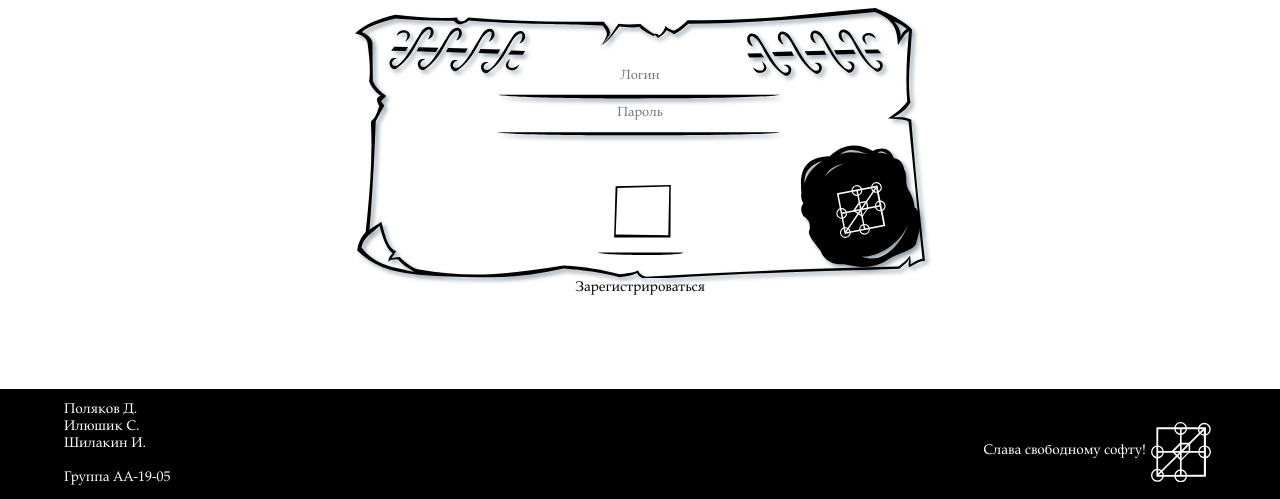
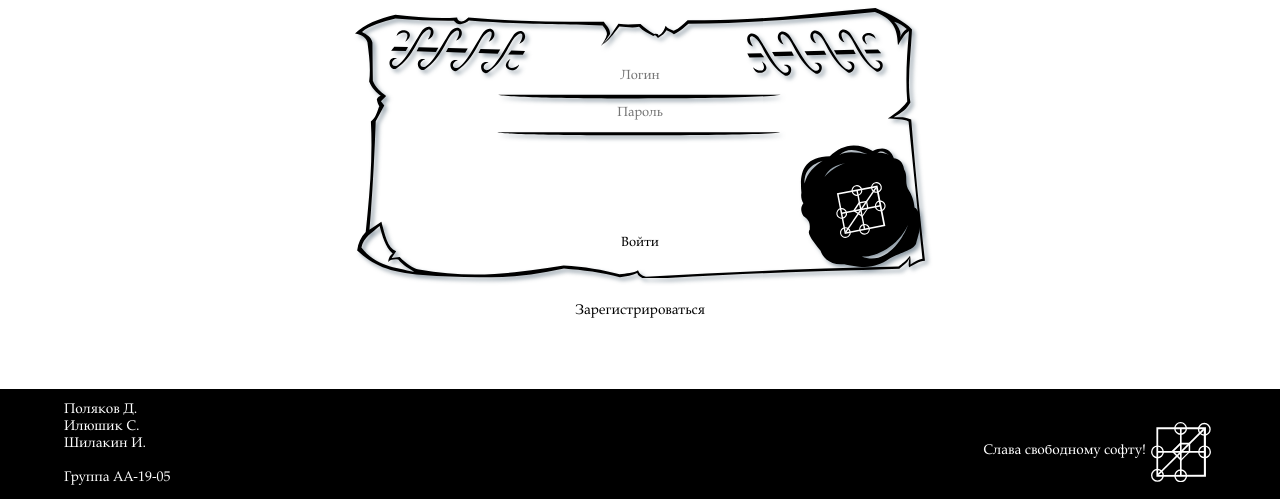
Before and after one commit to Polliakoff/COLRED, a Django app: page /login/ in a window 1280 px wide. Shown: the part 301-800 px from the top of the page. Run offline with Django 4.2, Linux system fonts and the light colour scheme.

Commit message:
filter_fix

```diff
--- a/main/static/main/css/login.css
+++ b/main/static/main/css/login.css
@@ -35,30 +35,15 @@ main {
     height: auto;
 }
 
-.form_back {
-    background: url(../images/login_page.svg);
-    background-repeat: no-repeat;
-    background-size: cover;
-    width: 570px;
-    height: 270px;
-    filter: drop-shadow( 3px 3px 2px rgba(34, 60, 80, 0.5));
-}
-
 .login_form {
     display: flex;
     flex-direction: column;
     justify-content: space-between;
     align-items: center;
-    margin-top: -275px !important;
-    z-index: 9999;
 }
 
 .login_form label {
     display: none;
-}
-
-.login_form>div {
-    filter: drop-shadow( 3px 3px 2px rgba(34, 60, 80, 0));
 }
 
 .py_form {
@@ -86,20 +71,24 @@ main {
     background: unset;
     border: 0px;
     cursor: pointer;
+    width: 85px;
+    height: 70px;
 }
 
 .button_backing {
-    width: 85px;
-    height: 70px;
-    background: url(../images/login_button.svg);
-    background-repeat: no-repeat;
-    background-size: cover;
+    background: url(../images/login_button.svg) !important;
+    background-repeat: no-repeat !important;
+    background-size: cover !important;
 }
 
 .conf_button:hover .button_backing {
-    background: url(../images/login_button_pressed.svg);
-    background-repeat: no-repeat;
-    background-size: cover;
+    background: url(../images/login_button_pressed.svg) !important;
+    background-repeat: no-repeat !important;
+    background-size: cover !important;
+}
+
+.conf_button>div:nth-child(2) {
+    margin-top: 50px;
 }
 
 .login_main>a{
--- a/main/static/main/css/main_style.css
+++ b/main/static/main/css/main_style.css
@@ -245,3 +245,39 @@ footer>div{
   background-repeat: no-repeat;
   background-size: cover;
 }
+
+
+
+
+
+
+
+
+/* important============================================================ */
+
+
+.filter_fix {
+  width: 570px;  /* only for login */
+  height: 270px;  /* only for login */
+  display: flex;
+}
+
+.filter_fix>div {
+  flex-basis: 100%;
+}
+
+.filter_fix>div:nth-child(1) {
+  background: url(../images/login_page.svg);
+  background-repeat: no-repeat;
+  background-size: cover;
+}
+
+.filter_fix .shadow{
+  filter: drop-shadow( 3px 3px 2px rgba(34, 60, 80, 0.5));
+}
+
+.filter_fix>div:nth-child(2) {
+  width: 100%;
+  z-index: 999;
+  margin-left: -100%;
+}
--- a/usr_auth/templates/registration/login.html
+++ b/usr_auth/templates/registration/login.html
@@ -17,19 +17,25 @@
     <div>
         <h2>Создатель и редактор персонажей для Pathfinder 2E</h2>
     </div>
-    <div class="form_back">
+    <div class="filter_fix">
+        <div class="shadow">
         </div>
         <div class="login_form">
             <form class="py_form" method="post">
                 {% csrf_token %}
                 {{form}}
-            <button type="submit" class="conf_button">
-                <div class="button_backing"></div>
+                <button type="submit" class="conf_button filter_fix">
+                    <div class="button_backing shadow"></div>
+                    <div>Войти</div>
                 </button>
             </form>
         </div>
+    </div>
     <a href="/register">Зарегистрироваться</a>
 </div>
-
+<!-- <div class="filter_fix">
+    <div class="form_back"></div>
+    <div class="test"></div>
+</div> -->
 
 {% endblock %}
```
Also changed, not shown: usr_auth/templates/usr_auth/register.html (+7 -3 lines). Lines whose indentation alone changed are shown as unchanged.
